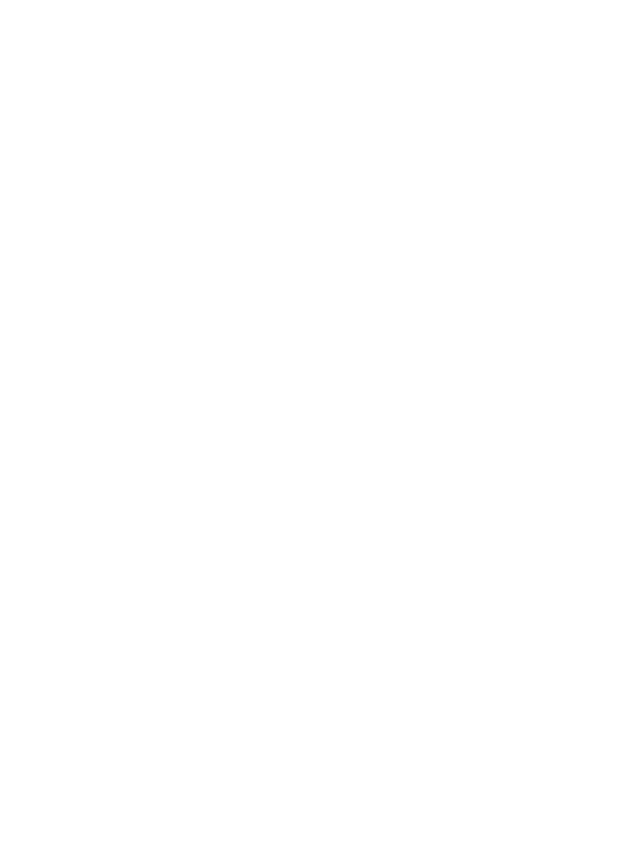
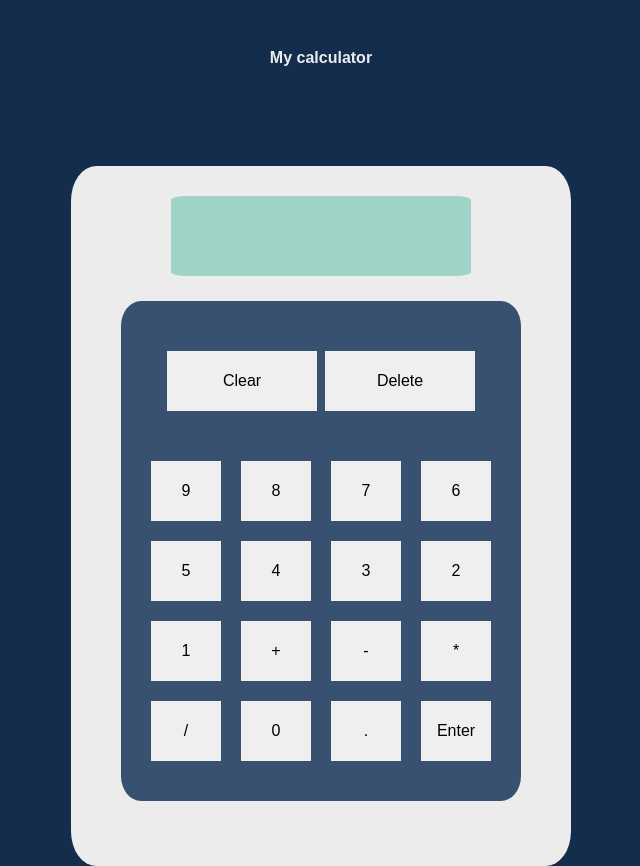
Before and after one commit to daveon33/Odin-Calculator, a plain HTML site: page index.html in a window 1280 px wide. Shown: the whole page, without its empty margins (319-959 px from the left). Before the commit the page ends 800 px from the top, so only its background shows below. Drawn offline with Linux system fonts and the light colour scheme.

Commit message:
Basic layout of the calculator defined

```diff
--- a/calculator.js
+++ b/calculator.js
@@ -0,0 +1,42 @@
+// Basic calculator functions
+
+let displayValue = 0;
+
+function sum(a, b) {
+    currentCount += a + b;
+}
+
+function substract(a, b) {
+    currentCount += a - b;
+}
+
+function multiply(a, b) {
+    currentCount += a * b;
+}
+
+function divide(a, b) {
+    currentCount += a / b;
+}
+
+function operate(operator, a, b) {
+
+    switch(operator) {
+
+        case '+':
+            sum(a, b);
+            break;
+
+        case '-':
+            substract(a, b);
+            break;
+
+        case '*':
+            multiply(a, b);
+            break;
+
+        case '/':
+            divide(a, b);
+            break;
+
+    }
+}
--- a/index.html
+++ b/index.html
@@ -5,10 +5,44 @@
     <meta http-equiv="X-UA-Compatible" content="IE=edge">
     <meta name="viewport" content="width=device-width, initial-scale=1.0">
     <title>Calculator</title>
-    <link rel="stylesheet" href="styles.css">
+    <link rel="stylesheet" href="resetcs.css">
+    <link rel="stylesheet" href="styles.css" defer>
     <script src="calculator.js" defer></script>
 </head>
 <body>
+    <div id="app">
+        <h1 id="title">My calculator</h1>
+        <div id="calculatorLayout">
+            <div id="display">
 
+            </div>
+
+            <div id="calCase">
+                <div id="upperBtns">
+                    <button id="clear">Clear</button>
+                    <button id="delete">Delete</button>
+                </div>
+
+                <div id="mainBtns">
+                    <button class="numberBtns">9</button>
+                    <button class="numberBtns">8</button>
+                    <button class="numberBtns">7</button>
+                    <button class="numberBtns">6</button>
+                    <button class="numberBtns">5</button>
+                    <button class="numberBtns">4</button>
+                    <button class="numberBtns">3</button>
+                    <button class="numberBtns">2</button>
+                    <button class="numberBtns">1</button>
+                    <button class="numberBtns">+</button>
+                    <button class="numberBtns">-</button>
+                    <button class="numberBtns">*</button>
+                    <button class="numberBtns">/</button>
+                    <button class="numberBtns">0</button>
+                    <button class="numberBtns">.</button>
+                    <button class="numberBtns">Enter</button>
+                </div>
+            </div>
+        </div>
+    </div>
 </body>
 </html>
--- /dev/null
+++ b/resetcs.css
@@ -0,0 +1,109 @@
+/* Box sizing rules */
+*,
+*::before,
+*::after {
+  box-sizing: border-box;
+}
+
+/* Remove default margin and padding */
+html,
+body,
+div,
+span,
+applet,
+object,
+iframe,
+h1,
+h2,
+h3,
+h4,
+h5,
+h6,
+p,
+blockquote,
+pre,
+a,
+abbr,
+acronym,
+address,
+big,
+cite,
+code,
+del,
+dfn,
+em,
+img,
+ins,
+kbd,
+q,
+s,
+samp,
+small,
+strike,
+strong,
+sub,
+sup,
+tt,
+var,
+b,
+u,
+i,
+center,
+dl,
+dt,
+dd,
+ol,
+ul,
+li,
+fieldset,
+form,
+label,
+legend,
+table,
+caption,
+tbody,
+tfoot,
+thead,
+tr,
+th,
+td {
+  margin: 0;
+  padding: 0;
+  border: 0;
+  outline: 0;
+  font-size: 100%;
+  vertical-align: baseline;
+  background: transparent;
+}
+
+/* Set default font family and size */
+body {
+  line-height: 1;
+  font-family: Arial, sans-serif;
+  font-size: 16px;
+}
+
+/* Remove list styles */
+ol,
+ul {
+  list-style: none;
+}
+
+/* Remove default link styles */
+a {
+  text-decoration: none;
+  color: inherit;
+}
+
+/* Reset form elements */
+button,
+input,
+select,
+textarea {
+  margin: 0;
+  border: 0;
+  padding: 0;
+  font-family: inherit;
+  font-size: inherit;
+  line-height: inherit;
+}
--- a/styles.css
+++ b/styles.css
@@ -0,0 +1,72 @@
+body {
+    background: #142d4c;
+    color: #ececec;
+    height: 100vh;
+}
+
+#app {
+    display: flex;
+    flex-direction: column;
+    align-items: center;
+    gap: 100px;
+}
+
+#title {
+    margin-top: 50px;
+}
+
+#calculatorLayout {
+    display: flex;
+    flex-direction: column;
+    align-items: center;
+    gap: 25px;
+    width: 500px;
+    height: 700px;
+    background-color: #ececec;
+    border-radius: 5%;
+}
+
+#display {
+    width: 300px;
+    height: 80px;
+    background-color: #9fd3c7;
+    margin-top: 30px;
+    border-radius: 5%;
+}
+
+#calCase {
+    display: flex;
+    flex-direction: column;
+    align-items: center;
+    width: 400px;
+    height: 500px;
+    background-color: #385170;
+    border-radius: 5%;
+}
+
+#mainBtns {
+    display: flex;
+    flex-direction: row;
+    justify-content: center;
+    margin-top: 40px;
+    flex-wrap: wrap;
+}
+
+#upperBtns {
+    display: flex;
+    flex-direction: row;
+    gap: 8px
+}
+
+#clear, #delete {
+    width: 150px;
+    height: 60px;
+    margin-top: 50px;
+}
+
+.numberBtns {
+    width: 60px;
+    height: 60px;
+    margin: 10px;
+    flex: 0 0 calc(20% - 10px);
+}
```
